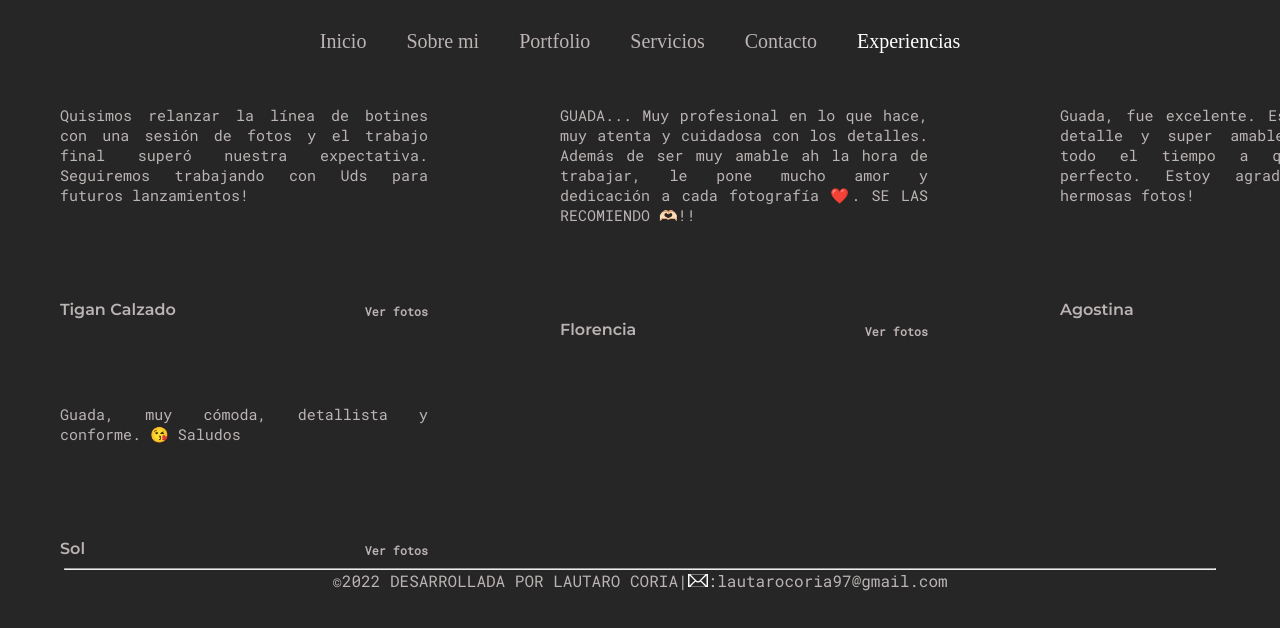
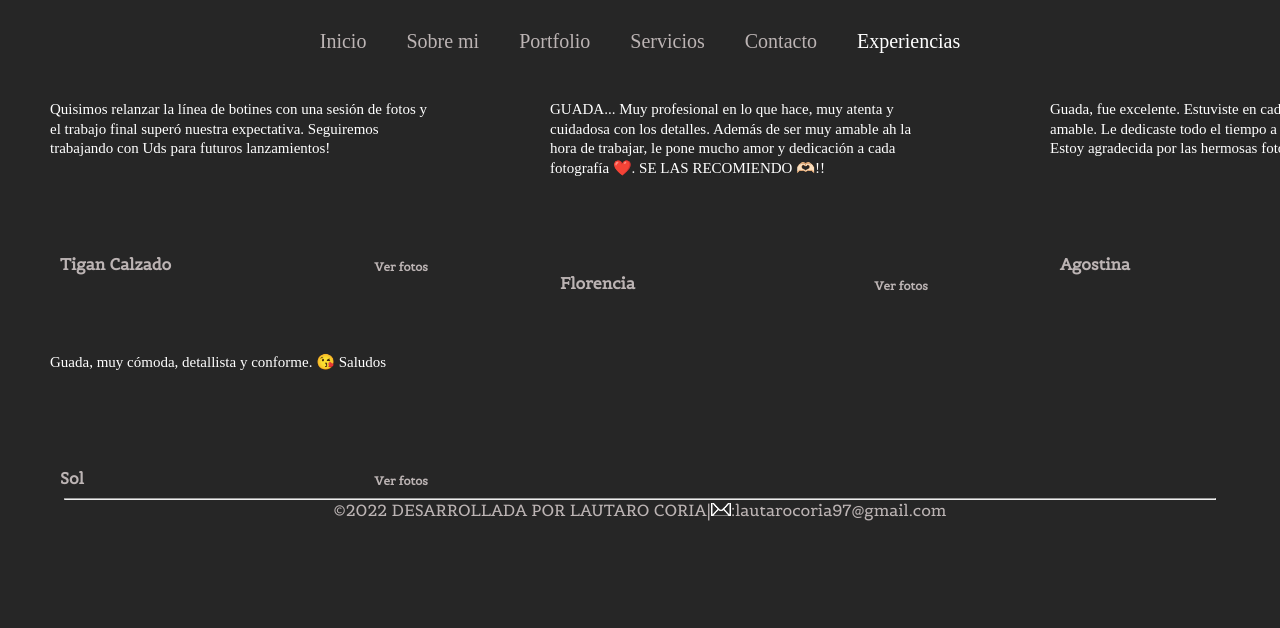
Before and after one commit to lautacoria18/gc-fotos, a React (Create React App) app: page /experiencias in a window 1280 px wide. Shown: the top 628 px of the page. Built offline with nearby package versions, Linux system fonts and the light colour scheme.

Commit message:
Cambio correcto de fuente

```diff
--- a/src/App.css
+++ b/src/App.css
@@ -1,3 +1,3 @@
 * {
-  font-family: "Belgrano";
+  font-family: "Belgrano-Regular";
 }
--- a/src/components/Button.js
+++ b/src/components/Button.js
@@ -5,7 +5,7 @@ import styledComponents from 'styled-components';
 const ButtonStyle = styledComponents.div`
 margin-top: 2rem;
 .button {
-
+  font-family: "Belgrano";
     font-size: 2.2rem;
     background-color: ${(props) =>
       props.outline ? 'transparent' : 'var(--gray-1)'};
--- a/src/components/Contact.js
+++ b/src/components/Contact.js
@@ -11,6 +11,7 @@ import SectionTitle from './SectionTitle';
 const ContactSectionStyle = styled.div`
   padding: 10rem 0;
   .contactSection__wrapper {
+    font-family: 'Belgrano';
     display: flex;
     gap: 5rem;
     margin-top: 7rem;
--- a/src/components/HeroSection.css
+++ b/src/components/HeroSection.css
@@ -21,7 +21,6 @@
   margin-left: 10px;
   margin-top: 5px;
   font-size: 1.5em;
-  text-align: justify;
 }
 
 .name-exp {
--- a/src/components/HeroSection.js
+++ b/src/components/HeroSection.js
@@ -92,11 +92,11 @@ export default function HeroSection() {
               <h1 className="title-exp">Experiencias</h1>
               <div className="block-experiencias">
                 <div className="container-exp">
-                  <p className="text-exp">
+                  <Ptext className="text-exp">
                     Quisimos relanzar la línea de botines con una sesión de
                     fotos y el trabajo final superó nuestra expectativa.
                     Seguiremos trabajando con Uds para futuros lanzamientos!
-                  </p>
+                  </Ptext>
                   <div>
                     <h3 className="name-exp">Tigan Calzado</h3>
                     <h3 className="verMas">
@@ -105,20 +105,22 @@ export default function HeroSection() {
                   </div>
                 </div>
                 <div className="container-exp">
-                  <p className="text-exp">
-                    GUADA... Muy profesional en lo que hace, muy atenta y
-                    cuidadosa con los detalles. Además de ser muy amable ah la
-                    hora de trabajar, le pone mucho amor y dedicación a cada
-                    fotografía ❤️. SE LAS RECOMIENDO 🫶🏻!!
-                  </p>
-                  <h3 className="name-exp">Florencia</h3>
+                  <Ptext className="text-exp">
+                    Guada, muy cómoda, detallista y conforme. 😘 Saludos
+                  </Ptext>
+                  <h3 className="name-exp">Sol</h3>
+                  <h3 className="verMas">
+                    <a href="/servicios/maternidad/embarazadas/sol">
+                      Ver fotos
+                    </a>
+                  </h3>
                 </div>
                 <div className="container-exp">
-                  <p className="text-exp">
+                  <Ptext className="text-exp">
                     Guada, fue excelente. Estuviste en cada detalle y super
                     amable. Le dedicaste todo el tiempo a que salga todo
                     perfecto. Estoy agradecida por las hermosas fotos!
-                  </p>
+                  </Ptext>
                   <h3 className="name-exp">Agostina</h3>
                   <h3 className="verMas">
                     <a href="/servicios/maternidad/embarazadas/agostina">
--- a/src/pages/Experiencias.js
+++ b/src/pages/Experiencias.js
@@ -1,4 +1,5 @@
 import React from 'react';
+import Ptext from '../components/Ptext';
 import './Experiencias.css';
 
 export default function Experiencias() {
@@ -36,7 +37,7 @@ export default function Experiencias() {
     <div className="experiencias-page">
       {data.map((item, index) => (
         <div className="container-exp-page">
-          <p className="text-exp">{item.texto}</p>
+          <Ptext className="text-exp">{item.texto}</Ptext>
           <h3 className="name-exp">{item.cliente}</h3>
           <h3 className="verMas">
             <a href={item.link}>Ver fotos</a>
--- a/src/styles/Typography.js
+++ b/src/styles/Typography.js
@@ -2,6 +2,7 @@ import { createGlobalStyle } from 'styled-components';
 import RobotoMonoRegular from '../assets/fonts/RobotoMono-Regular.ttf';
 import MontserratSemiBold from '../assets/fonts/Montserrat-SemiBold.ttf';
 import MontserratBold from '../assets/fonts/Montserrat-Bold.ttf';
+import BelgranoRegular from '../assets/fonts/Belgrano-Regular.ttf';
 
 const Typography = createGlobalStyle`
   @font-face {
@@ -19,16 +20,22 @@ const Typography = createGlobalStyle`
     src: url(${MontserratBold});
     font-style: normal;
   }
+  @font-face {
+    font-family: 'Belgrano Regular';
+    src: url(${BelgranoRegular});
+    font-style: normal;
+  }
+
   html{
-    font-family: 'RobotoMono Regular';
+    font-family: 'Belgrano Regular';
     color: var(--gray-1);
   }
   *{
-    font-family: 'RobotoMono Regular';
+    font-family: 'Belgrano Regular';
     color: var(--gray-1);
   }
   h1,h2,h3,h4,h5,h6{
-    font-family: 'Montserrat SemiBold'
+    font-family: 'Belgrano Regular'
   }
 `;
 
```
Also changed, not shown: src/assets/fonts/Belgrano-Regular.ttf (added).
